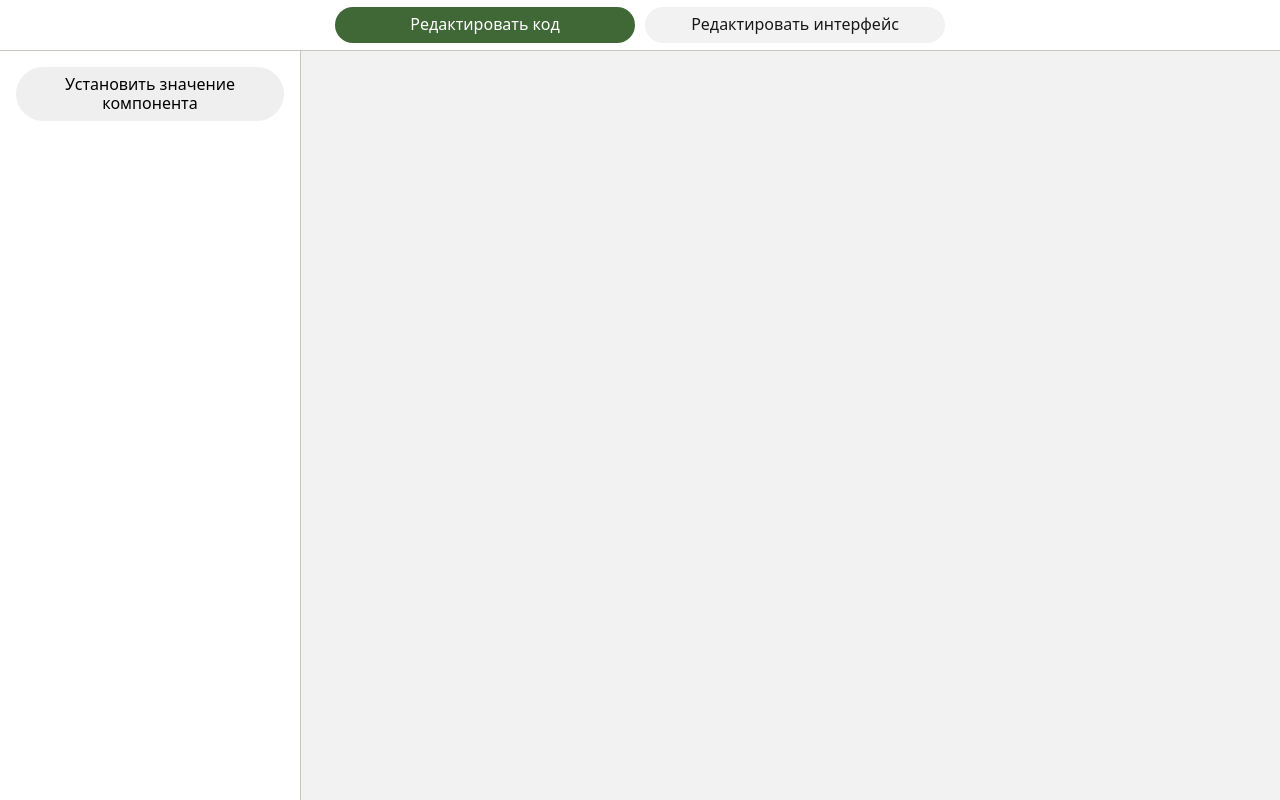
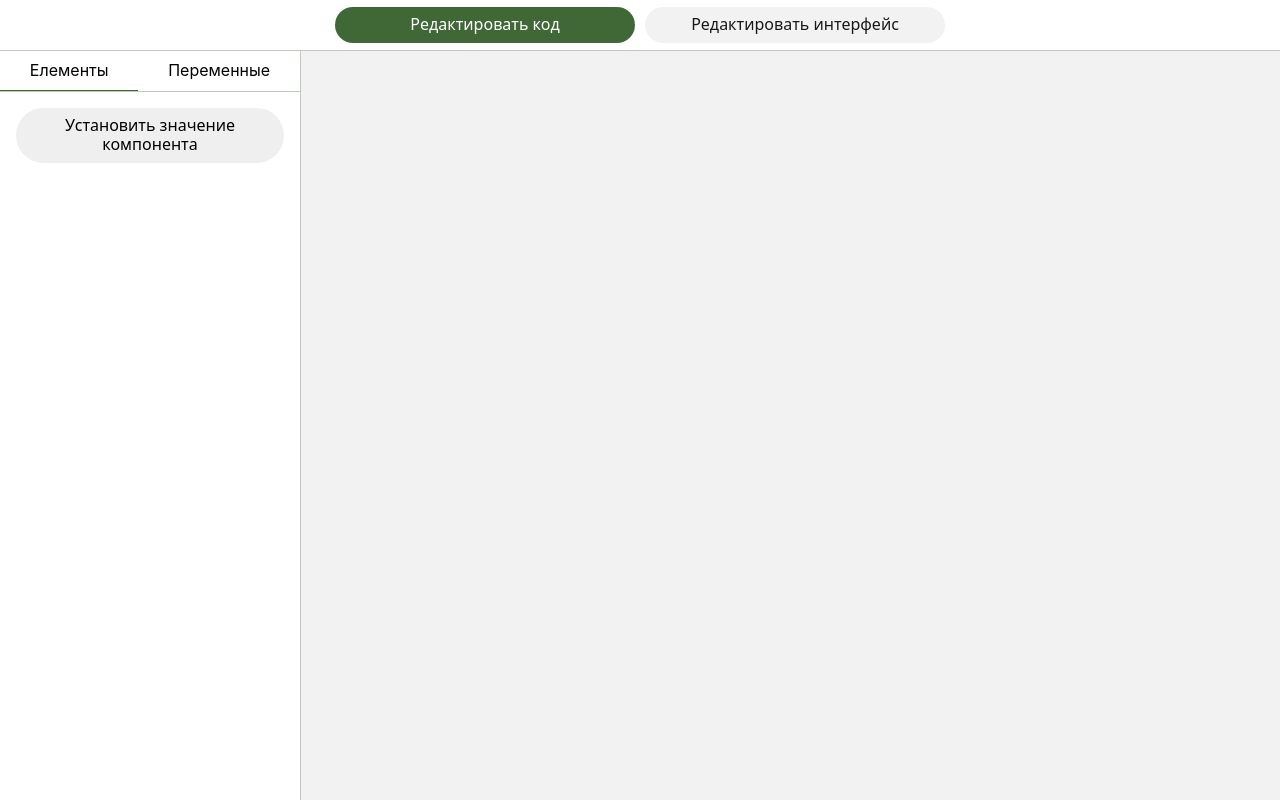
Before and after one commit to RosLearningOrg/Frontend, a React (Vite) app: page / in a window 1280 px wide. Built offline with nearby package versions, Linux system fonts and the light colour scheme.

Commit message:
feat: variables state

```diff
--- a/src/App.css
+++ b/src/App.css
@@ -28,6 +28,7 @@
 .editor-sidebar {
 	width: 300px;
 	flex-grow: 0;
+    flex-shrink: 0;
 	position: relative;
 	overflow: hidden;
 }
--- a/src/components/code-editor/Content.css
+++ b/src/components/code-editor/Content.css
@@ -4,10 +4,11 @@
     position: relative;
     padding: 10px 10px 0;
     box-sizing: border-box;
+    width: 100%;
 }
 
 .code-item-inner {
-    width: 100%;
+    width: fit-content;
     height: 100%;
     display: flex;
     padding: 0 16px;
@@ -17,6 +18,15 @@
     background: var(--bg-color);
     box-sizing: border-box;
     border: 1px solid var(--outline-color);
+}
+
+.code-container {
+    height: 100%;
+    overflow: auto;
+}
+
+.code-container-inner {
+    width: max(100%, fit-content);
 }
 
 .code-item-inner input {
@@ -31,9 +41,8 @@
     box-sizing: border-box;
 }
 
-.code-container {
-    height: 100%;
-    overflow: scroll;
+.code-item-inner p {
+    text-wrap: nowrap;
 }
 
 .line {
--- a/src/components/code-editor/Sidebar.css
+++ b/src/components/code-editor/Sidebar.css
@@ -5,3 +5,31 @@
     flex-direction: column;
     gap: 16px;
 }
+
+.code-sidebar-tabs {
+    width: 100%;
+    display: flex;
+    border-bottom: 1px solid var(--outline-color);
+}
+
+.code-sidebar-tabs div {
+    flex-grow: 1;
+    display: flex;
+    align-items: center;
+    justify-content: center;
+    padding: 10px;
+    cursor: pointer;
+    border-bottom: 1px solid transparent;
+}
+
+.code-sidebar-tabs div[data-selected="true"] {
+    border-bottom: 1px solid var(--primary-color);
+}
+
+[data-state="visible"] {
+	display: flex;
+}
+
+[data-state="hidden"] {
+	display: none;
+}
--- a/src/components/code-editor/Sidebar.jsx
+++ b/src/components/code-editor/Sidebar.jsx
@@ -1,13 +1,34 @@
-import "./Sidebar.css"
-import { useContext } from "react";
+import "./Sidebar.css";
+import { useContext, useState } from "react";
 import { CodeContext } from "../../context/codeContext";
 import { codeItemsTypes } from "../../code/itemsTypes";
 
 const CodeEditorSidebar = () => {
-	const { addItem } = useContext(CodeContext);
+	const { addItem, variables, setVar, removeVar } = useContext(CodeContext);
+	const [selected, setSelected] = useState(0);
+
+    console.log(variables)
 
 	return (
-		<div className="code-sidebar-inner">
+		<>
+			<div className="code-sidebar-tabs">
+				<div
+					onClick={() => setSelected(0)}
+					data-selected={selected == 0 ? true : false}
+				>
+					Елементы
+				</div>
+				<div
+					onClick={() => setSelected(1)}
+					data-selected={selected == 1 ? true : false}
+				>
+					Переменные
+				</div>
+			</div>
+			<div
+				className="code-sidebar-inner"
+				data-state={selected == 0 ? "visible" : "hidden"}
+			>
 				{codeItemsTypes.map((item, index) => {
 					return (
 						<button key={index} onClick={() => addItem(item)}>
@@ -16,6 +37,18 @@ const CodeEditorSidebar = () => {
 					);
 				})}
 			</div>
+			<div
+				className="code-sidebar-inner"
+				data-state={selected == 1 ? "visible" : "hidden"}
+			>
+                {Object.entries(variables).map(([name, value], index) => {
+                    return (
+                        <div key={index}>{name}, {value}</div>
+                    )
+                })}
+                <button onClick={() => {setVar("ok", "ok")}}></button>
+			</div>
+		</>
 	);
 };
 
--- a/src/components/interface-editor/SidebarItem.css
+++ b/src/components/interface-editor/SidebarItem.css
@@ -7,7 +7,6 @@
     padding: 16px;
     box-sizing: border-box;
     border-radius: 8px;
-    border: 1px solid var(--outline-color);
     cursor: pointer;
     gap: 8px;
 }
--- a/src/context/codeContext.jsx
+++ b/src/context/codeContext.jsx
@@ -4,7 +4,7 @@ import useCode from "./codeHook";
 export const CodeContext = createContext(null);
 
 const CodeContextProvider = (props) => {
-	const codeContext = useCode([]);
+	const codeContext = useCode([], {});
 
 	return (
 		<CodeContext.Provider value={{ ...codeContext }}>
--- a/src/context/codeHook.jsx
+++ b/src/context/codeHook.jsx
@@ -1,7 +1,20 @@
 import { useState } from "react";
 
-function useCode(items) {
+function useCode(items, vars) {
 	const [codeItems, setCodeItems] = useState(items);
+	const [variables, setVariables] = useState(vars);
+
+	const setVar = (name, value) => {
+		setVariables((prev) => ({
+			...prev,
+			[name]: value,
+		}));
+	};
+
+	const removeVar = (name) => {
+        const {[name]: _, ...newItem} = variables;
+        setVariables(newItem)
+	};
 
 	const addItem = (item) => {
 		setCodeItems((prev) => [
@@ -62,10 +75,13 @@ function useCode(items) {
 	};
 
 	return {
+        variables,
+        setVar,
+        removeVar,
 		codeItems,
 		setCodeItems,
 		addItem,
-        setItem,
+		setItem,
 		moveItemDown,
 		moveItemUp,
 	};
```
Also changed, not shown: src/index.css (line endings or trailing spaces). Lines whose indentation alone changed are shown as unchanged.
